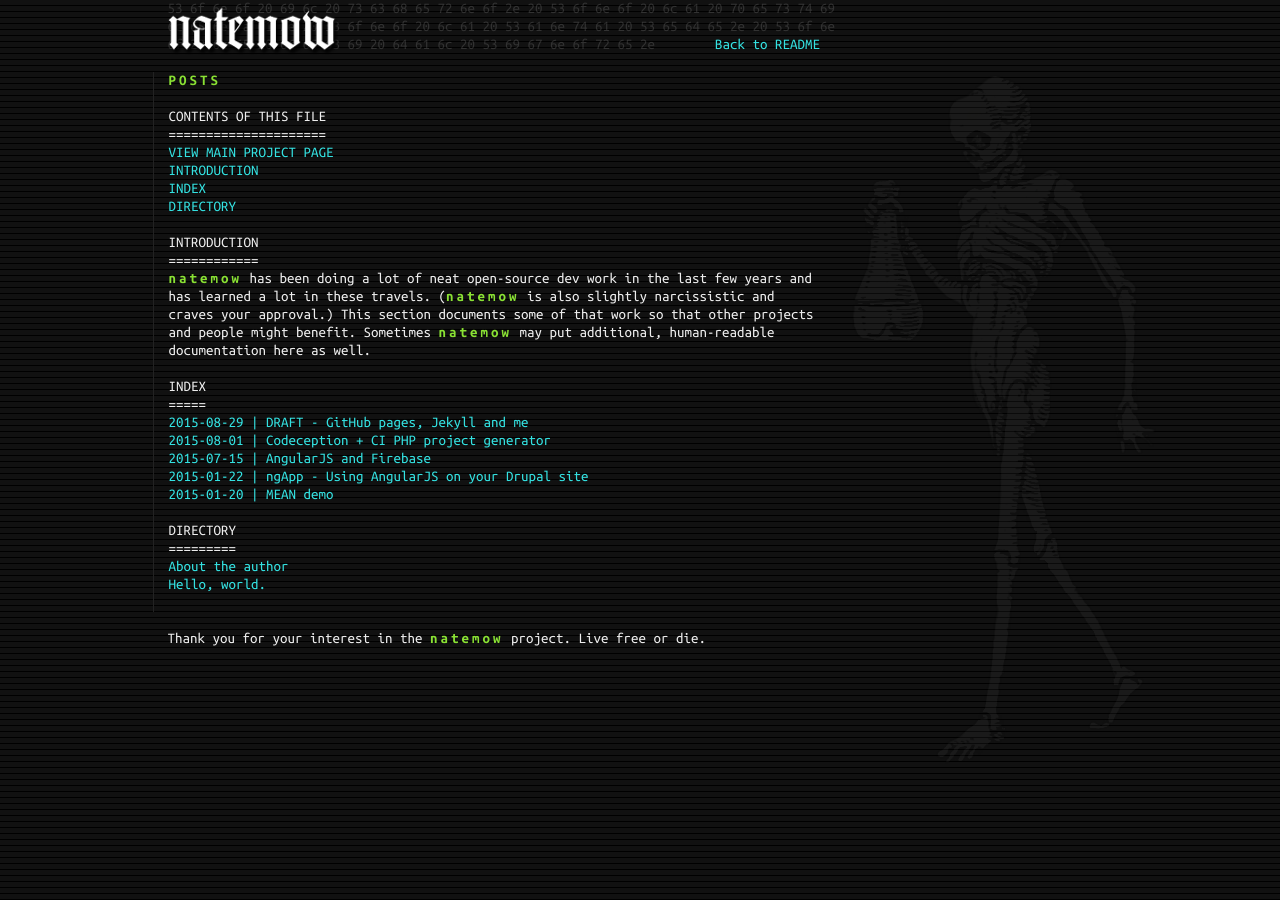
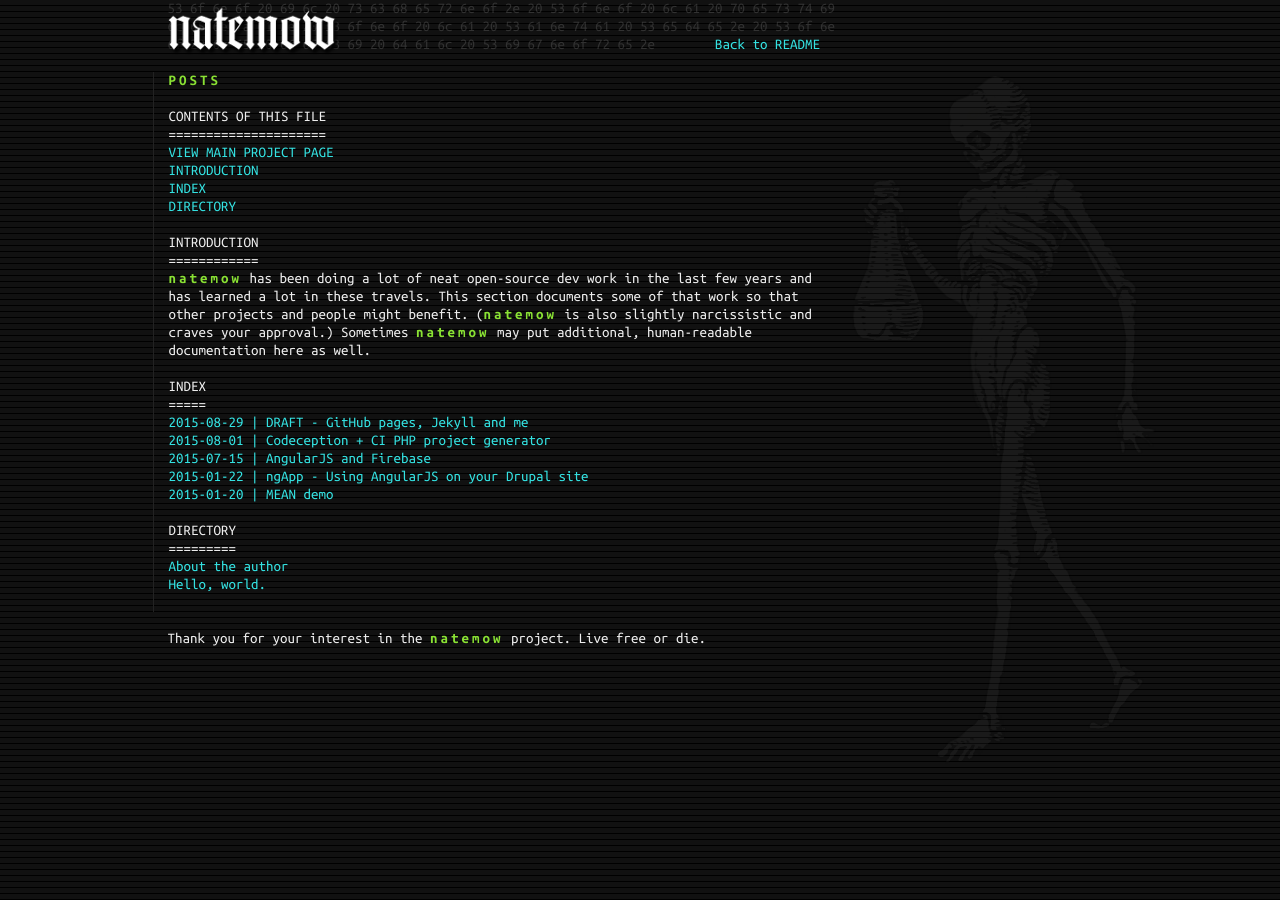
Before and after one commit to natemow/natemow.github.io, a Jekyll site: the page built from posts.md, in a window 1280 px wide. Built offline with Jekyll 4.4.1, drawn with Linux system fonts in a browser that asks for light colours; nearby versions of some CDN libraries.

Commit message:
Style updates.

```diff
--- a/posts.md
+++ b/posts.md
@@ -6,7 +6,7 @@
 
 ## Introduction
 
-{% include brand.html %} has been doing a lot of neat open-source dev work in the last few years and has learned a lot in these travels. ({% include brand.html%} is also slightly narcissistic and craves your approval.) This section documents some of that work so that other projects and people might benefit. Sometimes {% include brand.html %} may put additional, human-readable documentation here as well.
+{% include brand.html %} has been doing a lot of neat open-source dev work in the last few years and has learned a lot in these travels. This section documents some of that work so that other projects and people might benefit. ({% include brand.html%} is also slightly narcissistic and craves your approval.) Sometimes {% include brand.html %} may put additional, human-readable documentation here as well.
 
 ## Index
 
```
